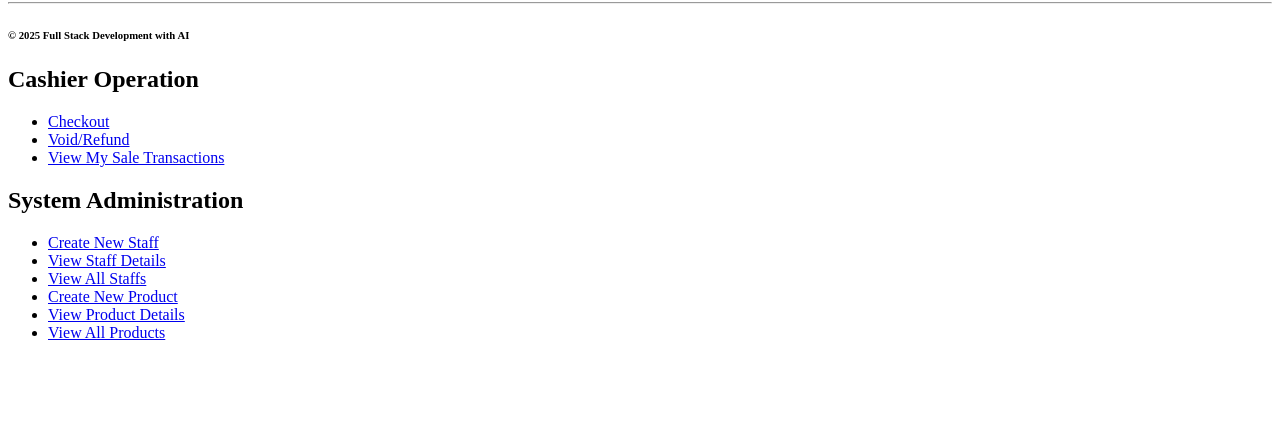
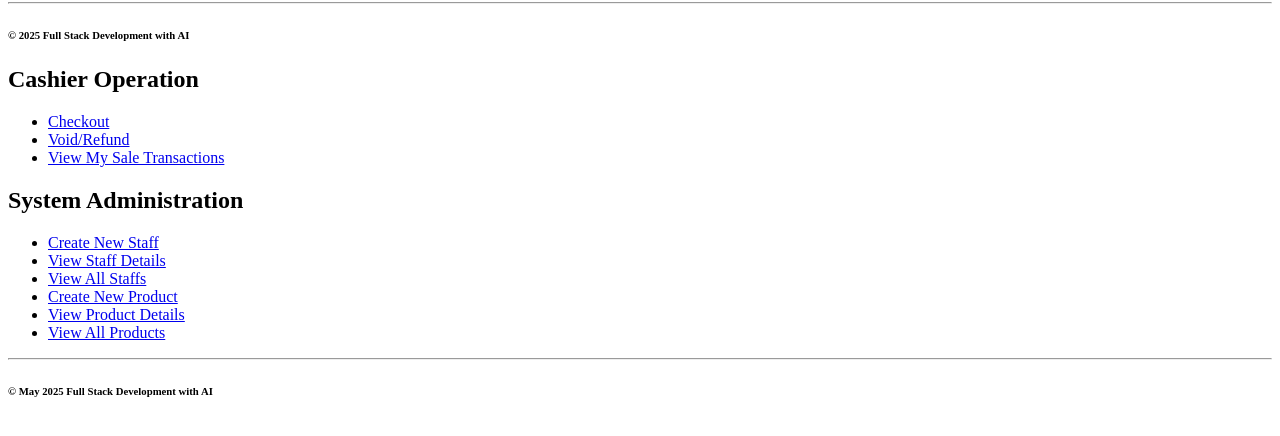
Before and after one commit to mohdfuadsarman/PointOfSaleSystemWeb, a plain HTML site: page index.html in a window 1280 px wide. Shown: the part 64-500 px from the top of the page. Drawn offline with Linux system fonts and the light colour scheme.

Commit message:
modified index.html copyright

```diff
--- a/index.html
+++ b/index.html
@@ -23,5 +23,9 @@
 			<li><a href="./systemAdministration/viewProductDetails.html">View Product Details</a></li>
 			<li><a href="./systemAdministration/viewAllProducts.html">View All Products</a></li>
 		</ul>
+		<p>
+			<hr/>
+			<h6>&copy; May 2025 Full Stack Development with AI</h6>
+		</p>
 	</body>
 </html>
```
